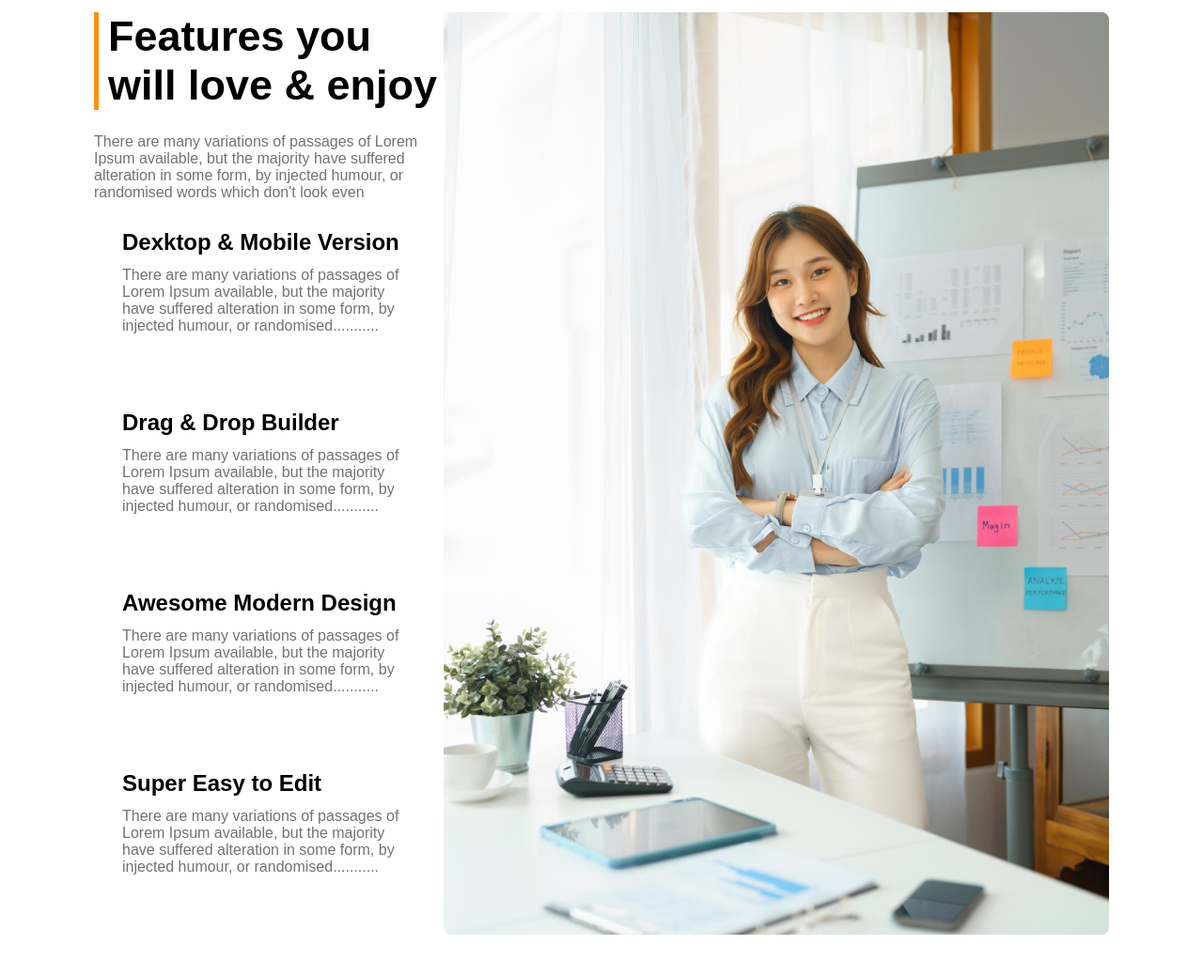
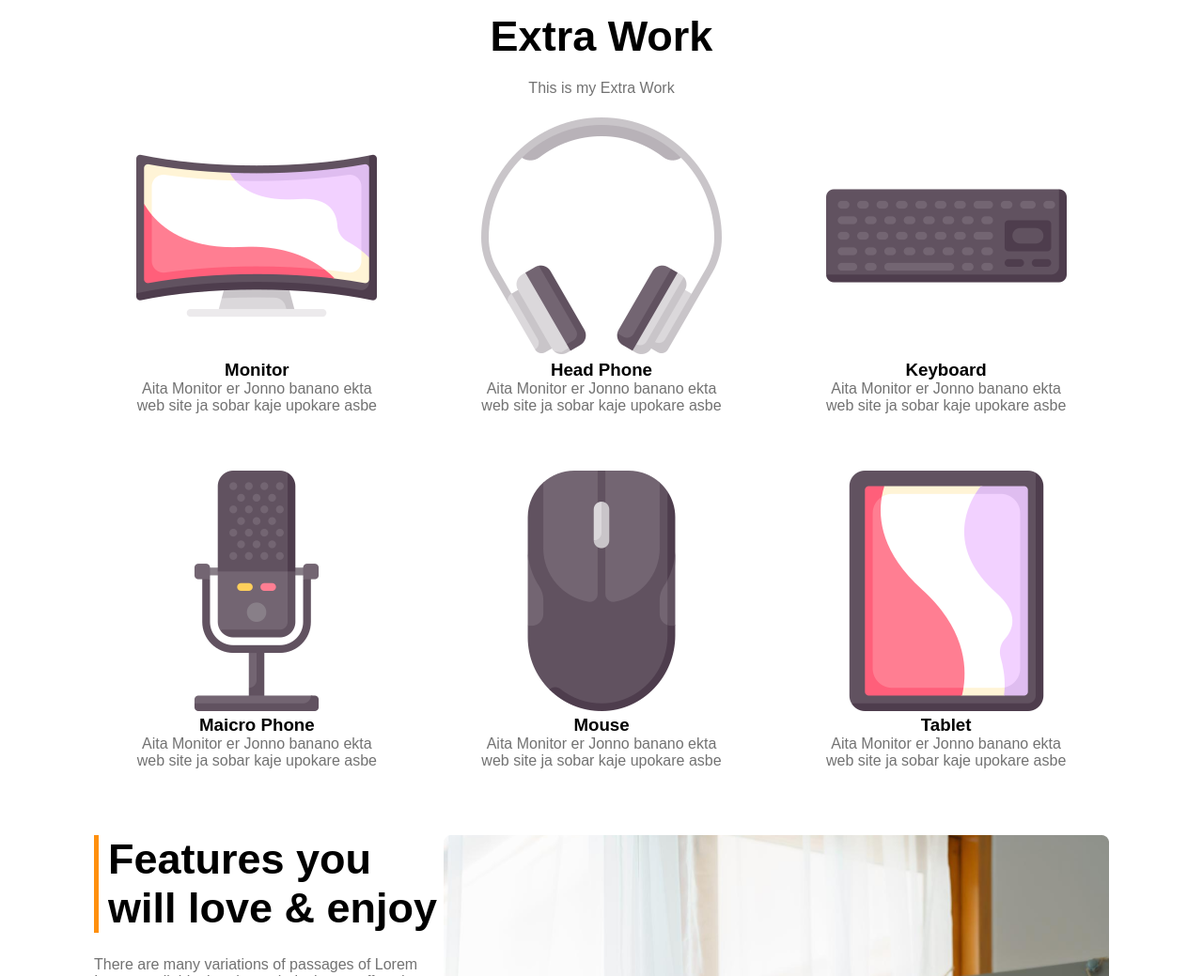
Before and after one commit to saem94/second-assignment, a plain HTML site: page index.html in a window 1280 px wide. Shown: the part 2200-3239 px from the top of the page at 94% size. Drawn offline with Linux system fonts and the light colour scheme.

Commit message:
full complete by extra work

```diff
--- a/index.html
+++ b/index.html
@@ -56,6 +56,47 @@
                         majority have suffered alteration in some form, by injected humour, or randomised words which
                         don't look even</p>
                     <button class="primary btn">Explore More</button>
+                </div>
+            </div>
+        </section>
+        <!-- this is Extra Project -->
+        <section>
+            <div class="extra">
+                <div class="extra-title">
+                    <h2>Extra Work </h2>
+                    <p>This is my Extra Work </p>
+                </div>
+                <div class="extra-content">
+                    <div class="extra-info">
+                        <div class="extra-icon"><img src="images/extra/curved-monitor.png" alt=""></div>
+                        <span><h3 class="extra-info-title">Monitor</h3>
+                        <p class="extra-info-para">Aita Monitor er Jonno banano ekta <br> web site ja sobar kaje upokare asbe</p></span>
+                    </div>
+                    <div class="extra-info">
+                        <div class="extra-icon"><img src="images/extra/headphones.png" alt=""></div>
+                        <h3 class="extra-info-title">Head Phone</h3>
+                        <p class="extra-info-para">Aita Monitor er Jonno banano ekta <br> web site ja sobar kaje upokare asbe</p>
+                    </div>
+                    <div class="extra-info">
+                        <div class="extra-icon"><img src="images/extra/keyboard.png" alt=""></div>
+                        <h3 class="extra-info-title">Keyboard</h3>
+                        <p class="extra-info-para">Aita Monitor er Jonno banano ekta <br> web site ja sobar kaje upokare asbe</p>
+                    </div>
+                    <div class="extra-info">
+                        <div class="extra-icon"><img src="images/extra/microphone.png" alt=""></div>
+                        <h3 class="extra-info-title">Maicro Phone</h3>
+                        <p class="extra-info-para">Aita Monitor er Jonno banano ekta <br> web site ja sobar kaje upokare asbe</p>
+                    </div>
+                    <div class="extra-info">
+                        <div class="extra-icon"><img src="images/extra/mouse.png" alt=""></div>
+                        <h3 class="extra-info-title">Mouse</h3>
+                        <p class="extra-info-para">Aita Monitor er Jonno banano ekta <br> web site ja sobar kaje upokare asbe</p>
+                    </div>
+                    <div class="extra-info">
+                        <div class="extra-icon"><img src="images/extra/tablet.png" alt=""></div>
+                        <h3 class="extra-info-title">Tablet</h3>
+                        <p class="extra-info-para">Aita Monitor er Jonno banano ekta <br> web site ja sobar kaje upokare asbe</p>
+                    </div>
                 </div>
             </div>
         </section>
--- a/style/style.css
+++ b/style/style.css
@@ -110,7 +110,32 @@
     color: #727272;
     margin-bottom: 32px;
 }
+/* Extra Worked style sheet */
+.extra{
+    margin: 50px 100px;
+    text-align: center;
+}
+.extra-title h2{
+    font-size: 45px;
+    margin-bottom: 20px;
+}
+.extra-content{
 
+    display: grid;
+    grid-template-columns: repeat(3 ,1fr);
+    gap: 20px;
+}
+.extra-info{
+    /* background: #000; */
+    padding: 20px;
+    text-align: center;
+    /* width: 250px; */
+}
+
+/* .extra-info-title{} */
+.extra-info-para{
+
+}
 /* Love and Enjoy style */
 .love {
     margin: 50px 100px;
@@ -272,6 +297,9 @@
     font-weight: 700;
     transform: scale(0.9);
 }
+.sponser{
+        margin: 50px 15px 80px;
+}
 .sponser-photo{
     width: 80%;
     flex-direction: column;
@@ -283,4 +311,21 @@
     width: 90%;
     margin: 50px 15px 80px;
 }
+.footer{
+    text-align: center;
+    margin: 0 auto;
+    width: 90%;
+    background: rgb(248, 235, 199);
 }
+.extra-content{
+
+    grid-template-columns: repeat(1 ,1fr);
+    margin: 20px auto;
+    /* gap: 20px; */
+    /* justify-content: center; */
+}
+.extra{
+    /* width: 80%; */
+    margin: 50px 0 0 0;
+}
+}
```
Also changed, not shown: images/extra/curved-monitor.png (added), images/extra/headphones.png (added), images/extra/keyboard.png (added), images/extra/microphone.png (added), images/extra/mouse.png (added), images/extra/sd-card-.png (added), images/extra/tablet.png (added).
